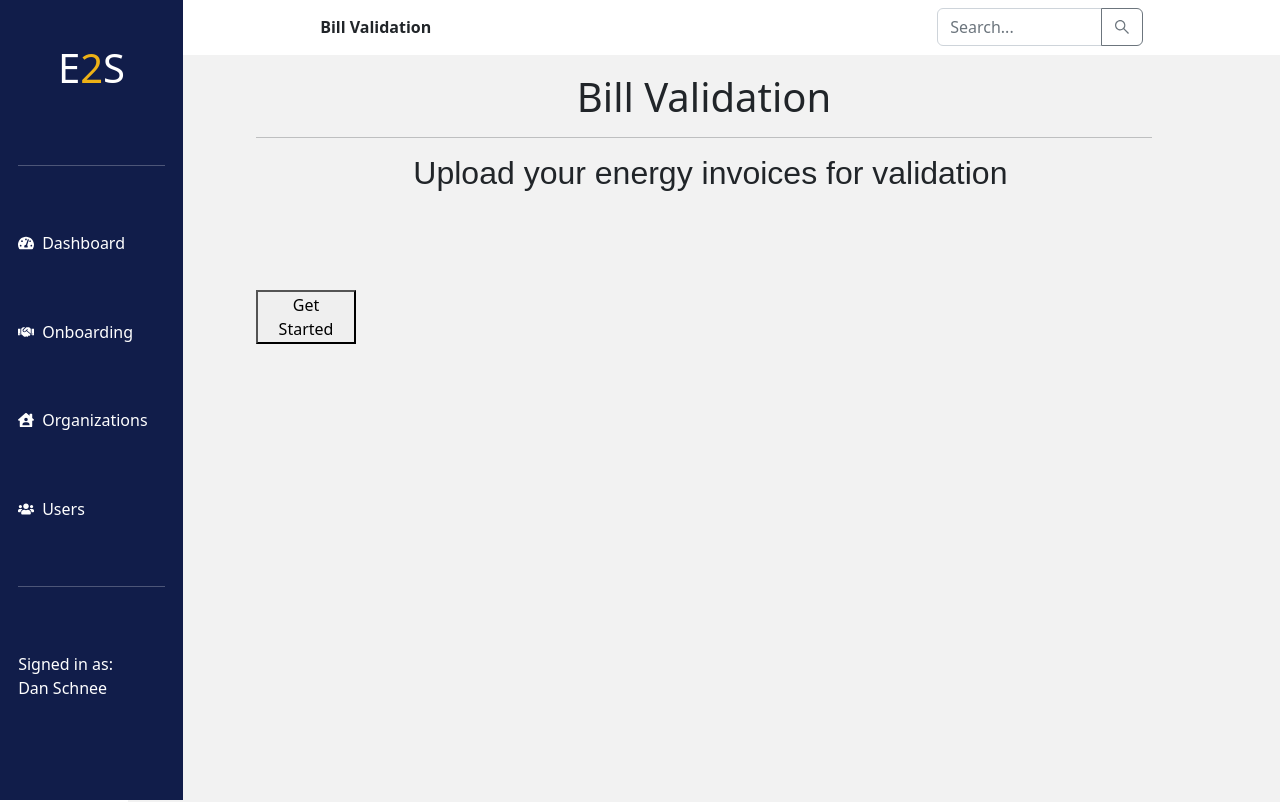
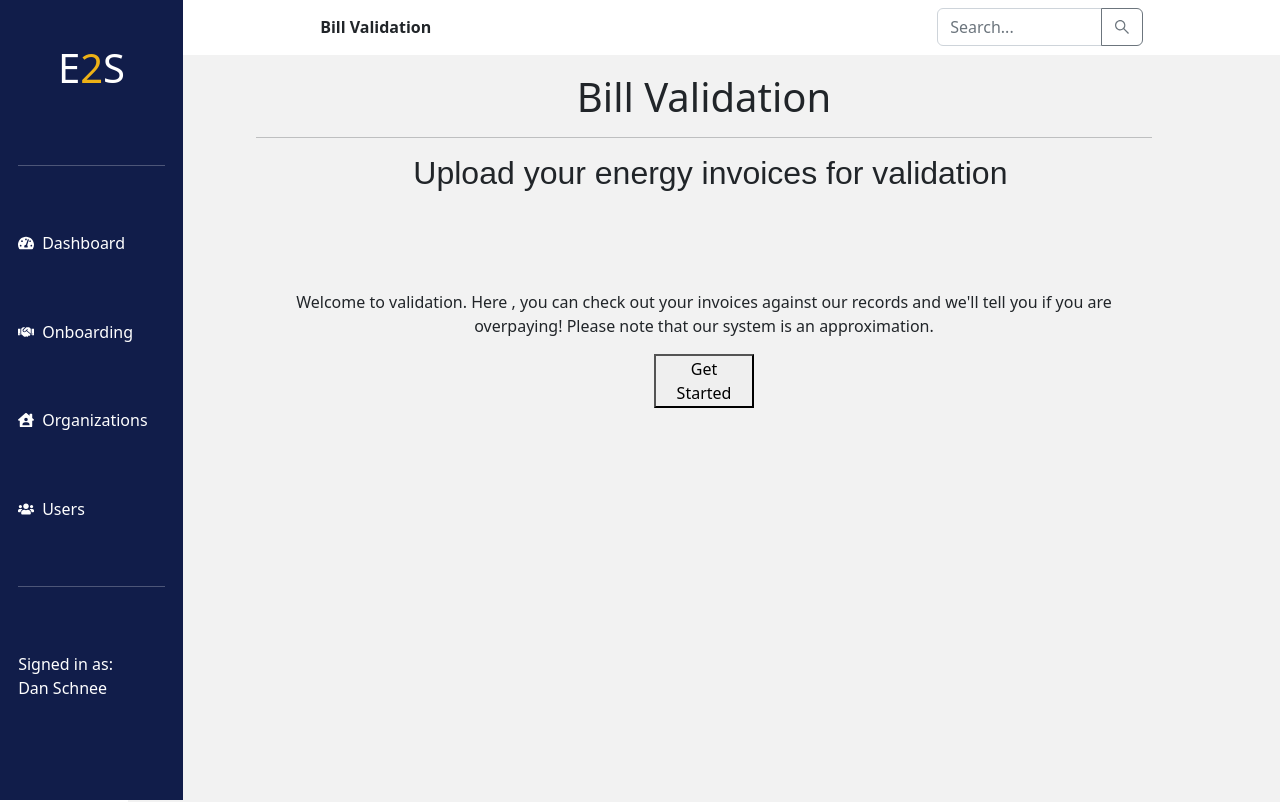
Before and after one commit to Archie-Wilkins/e2s-client-project, a Next.js app: page /billValidation in a window 1280 px wide. Shown: the top 802 px of the page. Built offline with nearby package versions, Linux system fonts and the light colour scheme.

Commit message:
Added context text to the bill validation page.

```diff
--- a/pages/billValidation.js
+++ b/pages/billValidation.js
@@ -353,16 +353,27 @@ class BillValidation extends React.Component {
 
     // Function to handle the user selecting a new year/month option.
     updateValue = async (event) => {
+
+        // Data is neither valid nor invalid during state changes.
         this.setState({dateIsValid: "unin"});
-        console.log("Selected month: " + document.getElementById("monthStuff").value);
-        console.log("Selected year: " + document.getElementById("yearStuff").value);
 
+        // Set the user's selected month to the current value of the month selection option.
         this.setState({selectedMonth: document.getElementById("monthStuff").value});
+
+        // Set the user's selected month to the current value of the year selection option.
         this.setState({selectedYear: document.getElementById("yearStuff").value});
+
+        // Set the user[s invoice total to the value in the invoice box.
         const localInvoiceTextVar = parseFloat(document.getElementById("amountInvoiced").value);
+
+        // Check that the value entered by the user is numerical.
         if(localInvoiceTextVar * 0 != 0 || localInvoiceTextVar <= 0){
             this.setState({invoiceIsNum: false});
-        }else{
+        }
+
+        // If the user has entered a number into the invoice,
+        else{
+            // Set the invoice total in the page state to a 2 decimal version of the value entered by the user.
             this.setState({invoiceTotal: parseFloat(document.getElementById("amountInvoiced").value).toFixed(2)});
             this.setState({invoiceIsNum: true});
         }
@@ -387,6 +398,7 @@ class BillValidation extends React.Component {
 
     };
 
+    // Redner the page.
     render() {
         return ( <div onLoad={this.checkUser} onMouseEnter={this.checkUser} aria-label="Bill validation page">
             <MainLayout
@@ -401,7 +413,12 @@ class BillValidation extends React.Component {
                     <h2>Upload your energy invoices for validation</h2>
                 </div>
                 {!this.state.pageLoaded &&(
-                    <button onClick={this.initialiseData} className="billStart">Get Started</button>
+                    <div>
+                        <p>Welcome to validation. Here , you can check out your invoices against our records
+                            and we'll tell you if you are overpaying! Please note that our system is an approximation.
+                        </p>
+                        <button onClick={this.initialiseData} className="billStart">Get Started</button>
+                    </div>
                 )}
 
                 {this.state.pageLoaded &&(
--- a/styling/billValidation.css
+++ b/styling/billValidation.css
@@ -29,4 +29,5 @@
 
 .billStart{
     width: 100px;
+    margin-left: 0%;
 }
```
